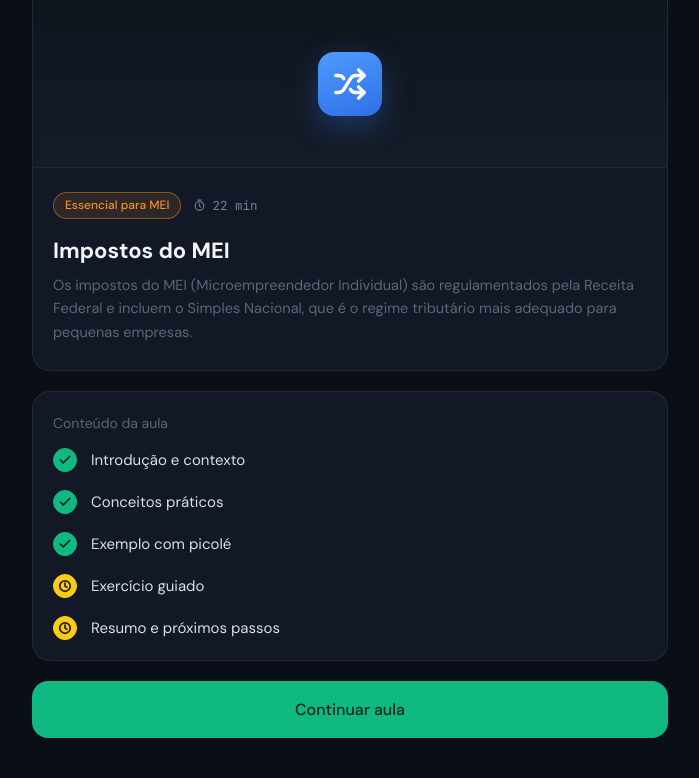
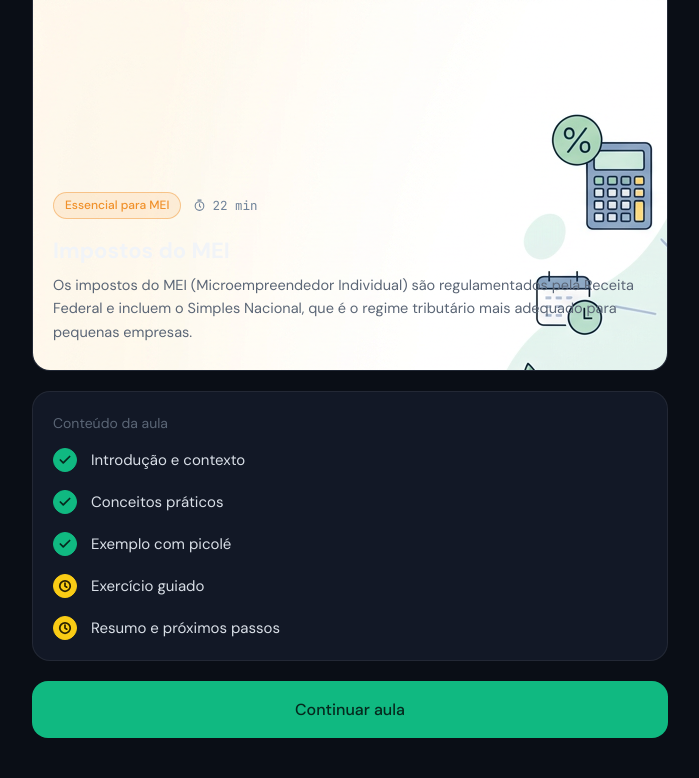
Before and after one commit to 7hurz1n/Gest-o-Financeira---POF, a Flask app: template templates/aula2.html in a window 1280 px wide. Shown: the part 67-845 px from the top of the page, without its empty margins (290-989 px from the left). Run offline with Flask 3, Linux system fonts and the light colour scheme; the template is opened without the code that fills it, so the values that code supplies are empty.

Commit message:
Update lesson card icon to image
Replaced SVG icon with an image for the lesson card.

```diff
--- a/templates/aula2.html
+++ b/templates/aula2.html
@@ -24,14 +24,7 @@
     <!-- Card da aula -->
     <article class="card lesson">
       <div class="lesson-hero">
-        <span class="lesson-icon" aria-hidden="true">
-          <svg viewBox="0 0 24 24" width="34" height="34" fill="none" stroke="#fff" stroke-width="2.4" stroke-linecap="round" stroke-linejoin="round">
-            <path d="m18 14 4 4-4 4"/><path d="m18 2 4 4-4 4"/>
-            <path d="M2 18h1.973a4 4 0 0 0 3.3-1.7l5.454-8.6a4 4 0 0 1 3.3-1.7H22"/>
-            <path d="M2 6h1.972a4 4 0 0 1 3.6 2.2"/>
-            <path d="M22 18h-6.041a4 4 0 0 1-3.3-1.8l-.359-.45"/>
-          </svg>
-        </span>
+        <img class="lesson-img" src="\img\Firefly_Gemini Flash_preciso de uma imagem para colocar em um carde sobre -imposto para MEI-, é um card de 831993.png" alt="Aula sobre impostos MEI">
       </div>
 
       <div class="lesson-body">
```
